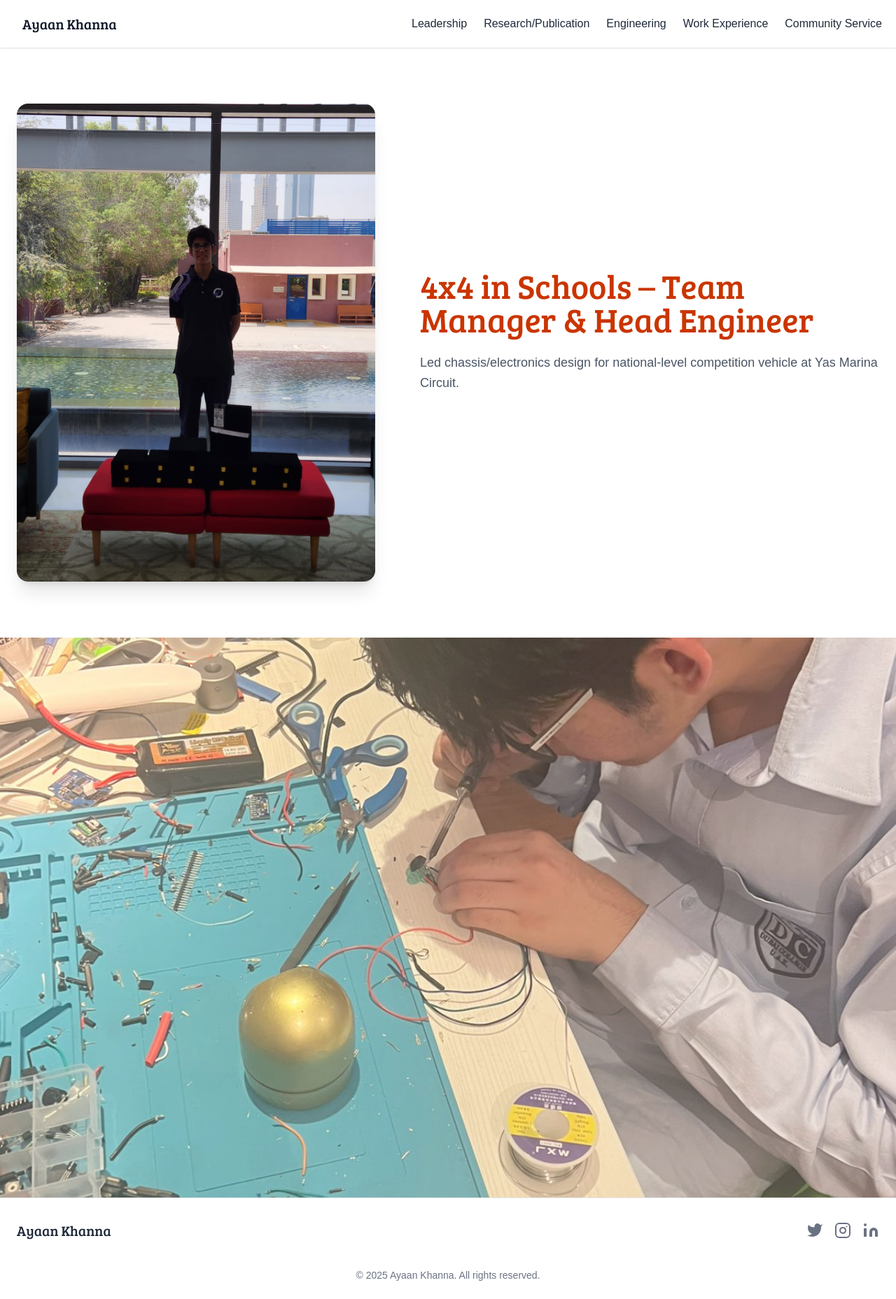
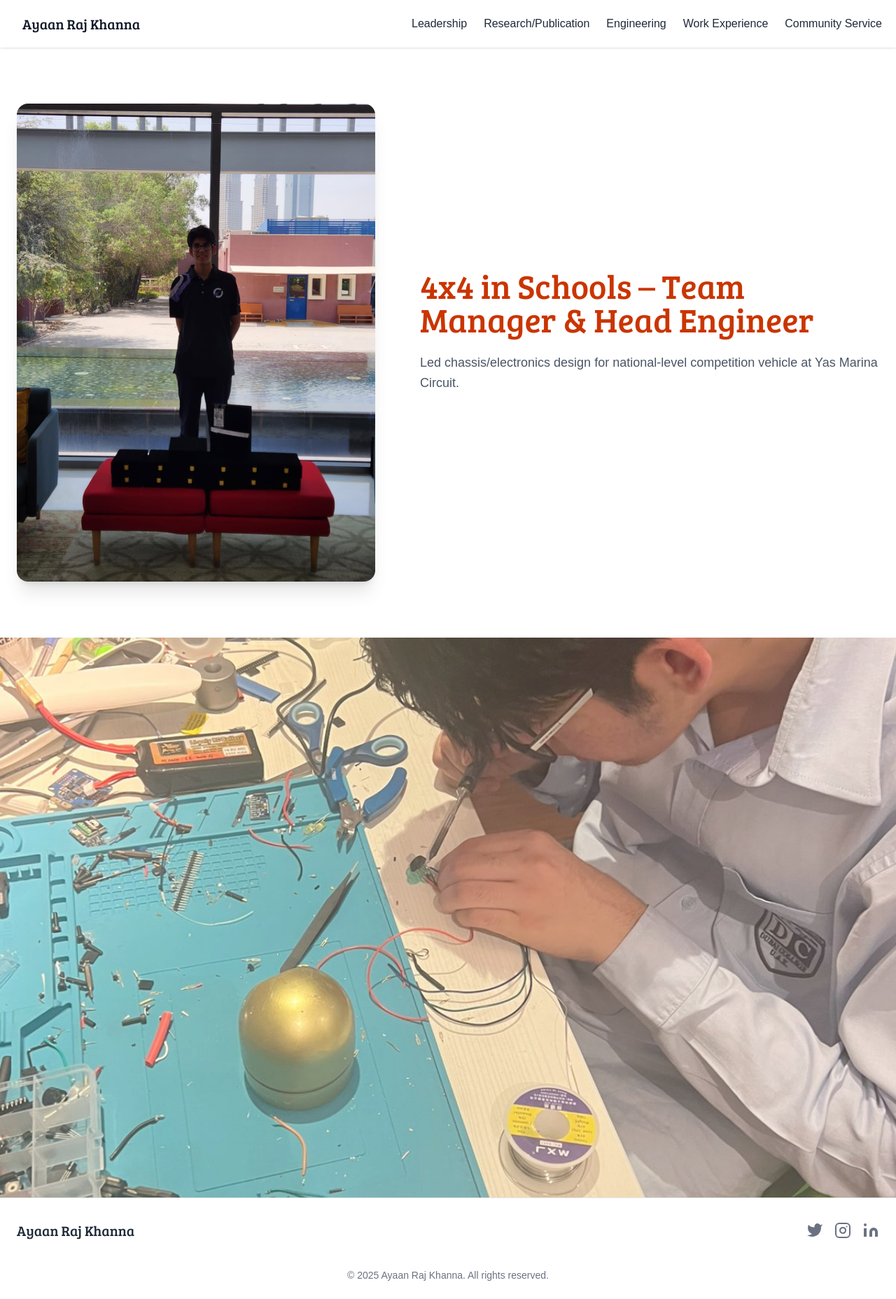
Before and after one commit to theuni2/ayaan_portfolio, a Next.js app: page / in a window 1280 px wide. Shown: the whole page at 70% size. Built offline with nearby package versions, Linux system fonts and the light colour scheme.

Commit message:
second commit

```diff
--- a/src/app/component/footer.js
+++ b/src/app/component/footer.js
@@ -17,7 +17,7 @@ export default function Footer() {
           href="/"
           className={`text-xl text-gray-800 hover:text-orange-700 transition-all duration-300 ${breeSerif.className}`}
         >
-          Ayaan Khanna
+          Ayaan Raj Khanna
         </a>
 
         <div className="flex mt-4 md:mt-0 space-x-4">
@@ -65,7 +65,7 @@ export default function Footer() {
       </div>
 
       <div className="text-center text-sm text-gray-500 pb-6 mt-2">
-        © {new Date().getFullYear()} Ayaan Khanna. All rights reserved.
+        © {new Date().getFullYear()} Ayaan Raj Khanna. All rights reserved.
       </div>
     </footer>
   );
--- a/src/app/component/nav.js
+++ b/src/app/component/nav.js
@@ -18,7 +18,7 @@ export default function Nav() {
       <div className="container mx-auto flex flex-wrap p-5 flex-row items-center justify-between">
         {/* Logo Section */}
         <Link href="/" className="flex title-font font-medium items-center text-gray-900">
-          <span className={`${breeSerif.className} ml-3 text-xl`}>Ayaan Khanna</span>
+          <span className={`${breeSerif.className} ml-3 text-xl`}>Ayaan Raj Khanna</span>
         </Link>
 
         {/* Hamburger */}
--- a/src/app/component/page2/slideltor.js
+++ b/src/app/component/page2/slideltor.js
@@ -9,9 +9,9 @@ export default function Slideltor() {
         <h1 className="text-4xl md:text-5xl font-bold text-gray-900">
           Research & Global Partnerships
         </h1>
-        <p className="text-lg text-gray-600 mt-4 max-w-3xl mx-auto">
+        {/* <p className="text-lg text-gray-600 mt-4 max-w-3xl mx-auto">
           Through strategic collaborations with <strong>25+ professors and institutions</strong>, we connect students to impactful research internships across domains like AI, Climate, Economics, and more.
-        </p>
+        </p> */}
       </div>
 
       {/* Slider Section */}
```
